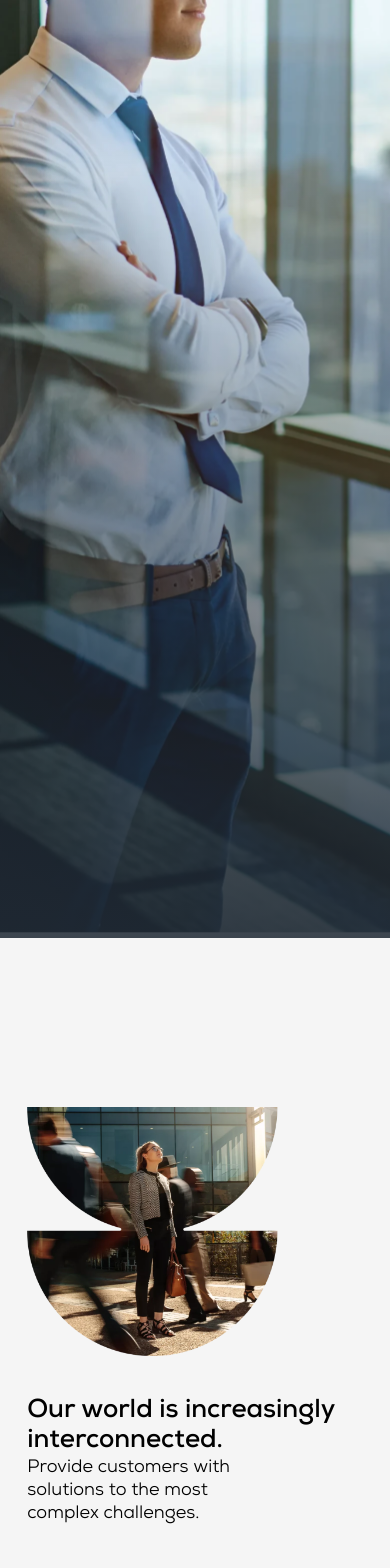
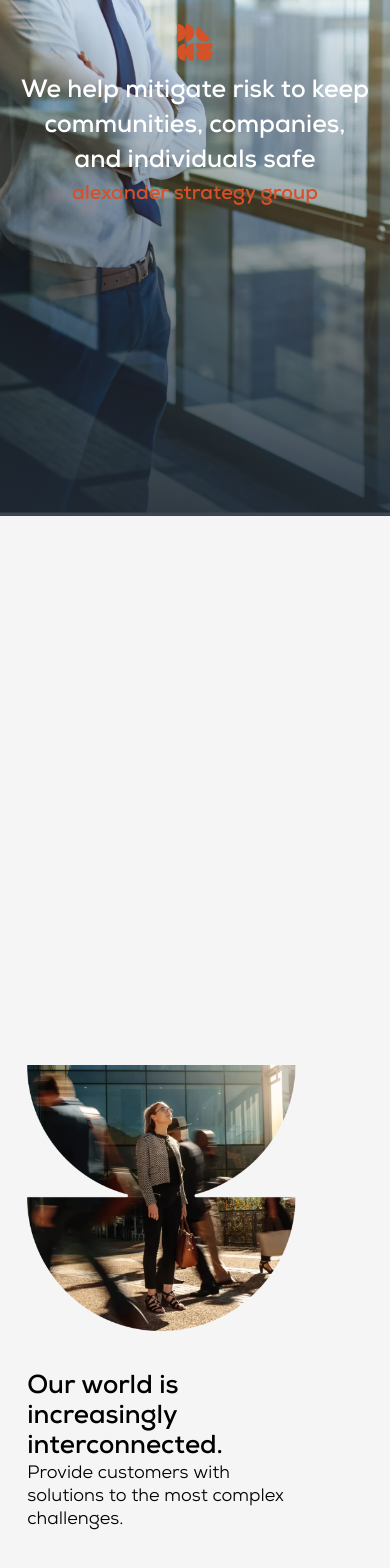
Before and after one commit to Novadigital-fr/ASG, a Nuxt app: page / in a window 390 px wide. Shown: the part 328-1896 px from the top of the page. Built offline with nearby package versions, Linux system fonts and the light colour scheme.

Commit message:
update anime

```diff
--- a/components/Cercle.vue
+++ b/components/Cercle.vue
@@ -12,20 +12,21 @@
     if (window.matchMedia("(min-width: 1024px)").matches) {
 
 const cercle = document.querySelector('.cercle');
+const back = document.querySelector('.sticky')
 
 window.addEventListener ( "scroll", function(e) {
     // cercle.style.transform="scale(" + window.scrollY / 100 + ")";
     cercle.style.borderWidth =   window.scrollY * 2 + "px";
     cercle.style.width = 9000 - window.scrollY * 10 + "px";
     cercle.style.height =  9000 - window.scrollY * 10 + "px";
-    console.log(window.scrollY);
 
-    if (window.scrollY > 1525) {
+    if (window.scrollY > 700) {
+    }
+    if (window.scrollY > 1305) {
         cercle.style.display = "none";
     }
     else{
         cercle.style.display = "block";
-
     }
 });
     }
--- a/components/HomeExpertise.vue
+++ b/components/HomeExpertise.vue
@@ -115,8 +115,8 @@
         width: 65vw;
 
 
-        img{
-          width: 60%;
+        .lottie-animation-container{
+          width: 90%;
           margin-right: 4vw;
         }
 
@@ -135,13 +135,14 @@
   flex-direction: column;
   color: var(--color-secondaire);
 
-  .left img {
+  .left {
     width: 100%;
     border-radius: 20px 20px 0 0;
+    height: 35vh;
   }
   .right {
     padding: 2% 5%;
-
+    width: 100%;
 
     p {
       margin: 4vh 0;
@@ -171,9 +172,10 @@
         margin: 0;
         display: flex;
         flex-direction: column-reverse;
+        width: 100%;
 
-       img{
-        width: 30%;
+       .lottie-animation-container{
+        width: 35%;
         margin:0 auto 5vh auto;
 
        }
--- a/components/HomeHeader.vue
+++ b/components/HomeHeader.vue
@@ -60,6 +60,7 @@
       rgba(32, 42, 53, 0.87) 100%
     ),
     url("../assets/img/Img_HP/alexander_strategy_group_homepage.webp");
+    background-color: #202a35;
   display: flex;
   flex-direction: column;
   align-items: center;
@@ -109,9 +110,9 @@
   h4 {
     color: var(--color-orange);
     z-index: 1000;
-    animation: h4 2s;
+    animation: soustitle 4s;
 
-    @keyframes h4 {
+    @keyframes soustitle {
       0% {
         opacity: 0;
       }
@@ -137,7 +138,7 @@
 .bottom {
   width: 100%;
   height: 120vh;
-  margin-top: -20vh;
+  margin-top: -5vh;
   background-color: var(--color-bg-dark);
   display: flex;
   justify-content: center;
@@ -184,7 +185,7 @@
 }
 @media screen and (max-width: 767px) {
   /* mobile */
-  .full {
+  .sticky {
     background: linear-gradient(
         180deg,
         rgba(32, 42, 53, 0) 37.45%,
--- a/components/HomeHorizontal.vue
+++ b/components/HomeHorizontal.vue
@@ -45,13 +45,15 @@
   gsap.registerPlugin(ScrollTrigger);
 
   const scrollTween = ref(null);
+  const updateProgressBar = ref(null);
+
+
 
   onMounted(() => {
     const container = document.querySelector('.container');
 
     // if (window.matchMedia("(min-width: 1024px)").matches) {
       let sections = gsap.utils.toArray(".panel");
-
       scrollTween.value = gsap.to(sections, {
         xPercent: -100 * (sections.length - 2),
         ease: "none", // <-- IMPORTANT!
@@ -64,20 +66,14 @@
         },
       });
 
-
-
-    window.addEventListener('scroll', function() {
-    // Calcule la progression du défilement de la page horizontale
-    // const container = document.querySelector('.container');
-    const progressBar = document.querySelector('.slider__progress');
-
-    const scrollLeft = window.scrollY;
-    const totalWidth = document.documentElement.scrollWidth - document.documentElement.clientWidth;
-    const progress = scrollLeft / totalWidth;
-
-    // Met à jour la barre de progression
-    progressBar.style.transform = `scaleX(${progress - 0.5})` ;
-  });
+      const updateProgressBar = () => {
+      const progressBar = document.querySelector('.slider__progress');
+      const scrollLeft = window.scrollY;
+      const totalWidth = document.documentElement.scrollWidth - document.documentElement.clientWidth;
+      const progress = scrollLeft / totalWidth;
+      progressBar.style.transform = `scaleX(${progress - 1.5})`;
+      };
+      window.addEventListener('scroll', updateProgressBar);
 
   });
 
@@ -86,6 +82,12 @@
       scrollTween.value.scrollTrigger.kill();
       scrollTween.value = null;
     }
+
+    if (updateProgressBar.value){
+      scrollTween.value = null;
+      window.removeEventListener('scroll', updateProgressBar);
+    }
+
   });
 
 
@@ -98,19 +100,18 @@
     display: flex;
     flex-wrap: nowrap;
     overscroll-behavior: none;
-    padding-top: 15vh;
+    padding-top: 10vh;
  }
 
   .panel {
     width: 35vw;
     color: var(--color-secondaire);
-    // text-align: center;
     img{
-        width: 70%;
+        width: 75%;
         margin-bottom: 10%;
     }
-    h3,p{
-        width: 70%;
+    h2,p{
+        width: 75%;
     }
   }
 
--- a/components/PresentationServices.vue
+++ b/components/PresentationServices.vue
@@ -177,7 +177,8 @@
 
 
     .video{
-        width: 50%;
+      margin: auto;
+        width: 70%;
 
     }
 }
```
